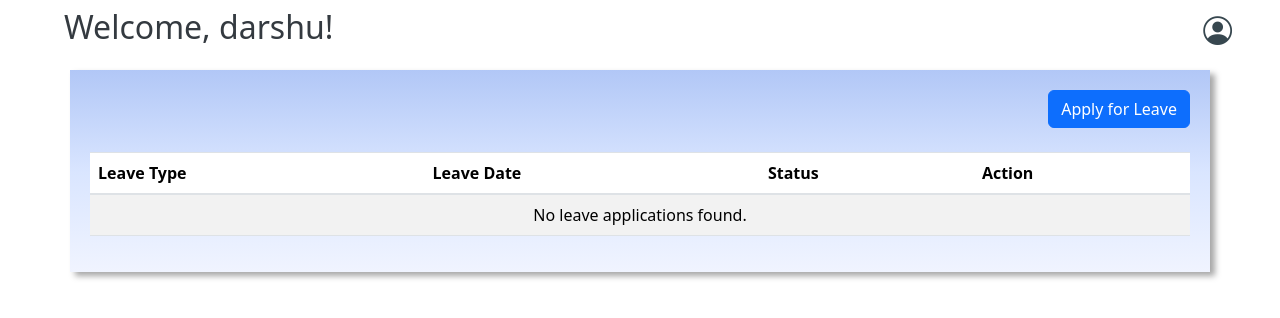
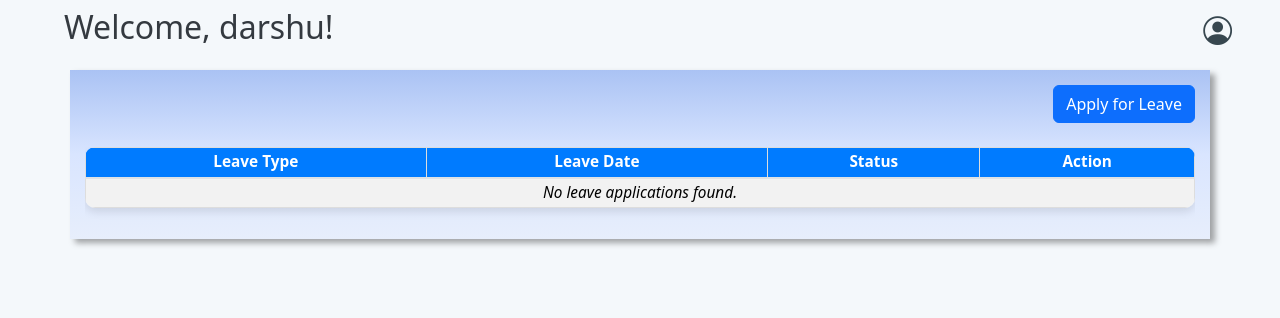
Before and after one commit to DarshanaM11/Django-student-leave-app, a Django app: page /student_dashboard/ in a window 1280 px wide. Shown: the top 318 px of the page. Run offline with Django 5.2, Linux system fonts and the light colour scheme; a user stored in the database is signed in; data comes from the database, SQL or seed files in the repository; both versions use the stored data as it was after the commit; some libraries are stand-ins or nearby versions.

Commit message:
some css and file changes

```diff
--- a/myapp/templates/student_dashboard.html
+++ b/myapp/templates/student_dashboard.html
@@ -18,85 +18,12 @@
     <link href="https://stackpath.bootstrapcdn.com/bootstrap/4.3.1/css/bootstrap.min.css" rel="stylesheet">
     <!-- <link href="https://cdn.jsdelivr.net/npm/bootstrap@5.3.0-alpha1/dist/css/bootstrap.min.css" rel="stylesheet"> -->
     <link href="https://cdn.jsdelivr.net/npm/bootstrap@5.3.0-alpha1/dist/css/bootstrap.min.css" rel="stylesheet" />
-    <style>
-        /* Basic styling for the page */
-        body {
-            background-color: #ffffffff;
-            /* Light gray background */
-            color: #343a40;
-            /* Darker text for better contrast */
-        }
 
-        .profile-icon {
-            font-size: 1.8rem;
-            color: #37474f;
-            cursor: pointer;
-            position: relative;
-            /* Ensures the popover positions relative to the icon */
-        }
+    <link href="{% static 'styles.css' %}" rel="stylesheet">
 
-
-        .popover {
-            display: none;
-            position: absolute;
-            top: 7%;
-            /* Places the popover directly below the icon */
-            left: 87%;
-            /* Centers the popover relative to the icon */
-            transform: translate(-50%, 10px);
-            /* Adjusts the alignment slightly and adds space below */
-            background-color: white;
-            box-shadow: 0px 4px 8px rgba(0, 0, 0, 0.2);
-            border-radius: 8px;
-            padding: 10px 30px;
-            width: auto;
-            z-index: 1000;
-            transition: opacity 0.2s ease;
-        }
-
-        .popover.show {
-            display: block;
-        }
-
-        .popover .profile-name {
-            display: flex;
-            justify-content: center;
-            font-size: 1.2vw;
-            font-weight: 600;
-            margin-bottom: 5px;
-            color: black;
-        }
-
-        .popover .logout-btn {
-            background-color: #f44336;
-            color: white;
-            padding: 3px;
-            text-align: center;
-            border-radius: 5px;
-            cursor: pointer;
-            width: 100%;
-            font-size: 14px;
-            margin-top: 10px;
-        }
-
-        .popover .logout-btn i {
-            color: white;
-            /* Ensure the icon color is white */
-            margin-right: 8px;
-        }
-
-        .container {
-            background: linear-gradient(to bottom, #1e5de658, #d9e5ff, #a3baff29);
-            /* White background for better contrast */
-            padding: 20px;
-            box-shadow: 5px 4px 6px rgba(0, 0, 0, 0.349);
-            /* Optional shadow for modern look */
-        }
-
-    </style>
 </head>
 
-<body >
+<body>
     <div class="p-2 d-flex justify-content-between ps-5 pe-5">
         <!-- Display Welcome Message -->
         <h2 class="px-3">Welcome, {{ request.user.username }}!</h2>
@@ -111,7 +38,6 @@
     </div>
 
     <div class="container mt-2">
-
         <!-- Display Success Messages (optional) -->
         {% if messages %}
         <div class="alert alert-success mt-4" role="alert">
@@ -127,6 +53,7 @@
         </div>
 
         <!-- Bootstrap Table -->
+        <div class="table-container">
             <table class="table table-striped table-hover">
                 <thead>
                     <tr>
@@ -137,23 +64,30 @@
                     </tr>
                 </thead>
                 <tbody>
-
                     {% if student_data %}
                     {% for data in student_data %}
                     <tr>
                         <td>{{ data.leave_type }}</td>
                         <td>{{ data.leave_date_from }} to {{ data.leave_date_to }}</td>
                         <td>{{ data.status }}</td>
-
+                        <td>
+                            <button class="btn btn-sm btn-primary edit-btn" data-id="{{ data.id }}"
+                                data-leave-type="{{ data.leave_type }}" data-date-from="{{ data.leave_date_from }}"
+                                data-date-to="{{ data.leave_date_to }}" data-whole-day="{{ data.whole_day }}"
+                                data-reason="{{ data.reason }}">
+                                Edit
+                            </button>
+                        </td>
                     </tr>
                     {% endfor %}
                     {% else %}
-                <tr id="no-data-row">
-                    <td colspan="5" class="text-center">No leave applications found.</td>
+                    <tr id="no-data-row" class="no-data">
+                        <td colspan="4">No leave applications found.</td>
                     </tr>
                     {% endif %}
                 </tbody>
             </table>
+        </div>
     </div>
 
     <!-- Modal -->
@@ -222,100 +156,12 @@
     </div>
 
 
-
     <!-- Bootstrap JS (for modal functionality) -->
     <script src="https://cdn.jsdelivr.net/npm/bootstrap@5.3.0-alpha1/dist/js/bootstrap.bundle.min.js"></script>
     <link href="https://cdnjs.cloudflare.com/ajax/libs/font-awesome/5.15.4/css/all.min.css" rel="stylesheet">
 
 </body>
-
-<script>
+<script src="{% static 'scripts.js' %}"></script>
 
 
-    // Function to toggle the popover visibility
-    document.querySelector('.profile-icon').addEventListener('click', function (event) {
-        const popover = document.getElementById('popover');
-        popover.classList.toggle('show');
-        event.stopPropagation(); // Prevent click event from propagating to the document
-    });
-
-    // Function to close the popover when clicking outside
-    document.addEventListener('click', function (event) {
-        const popover = document.getElementById('popover');
-        const profileIcon = document.querySelector('.profile-icon');
-
-        // If the click is outside the popover and the profile icon
-        if (!popover.contains(event.target) && event.target !== profileIcon) {
-            popover.classList.remove('show');
-        }
-    });
-
-    // Logout confirmation
-    document.getElementById('logout-btn').addEventListener('click', function () {
-        const confirmation = confirm("Do you want to exit?");
-        if (confirmation) {
-            window.location.href = "/"; // Redirect to home.html
-        }
-    });
-
-
-
-    // Function to set the minimum date for Date From and Date To fields
-    function setMinDateForDateFields() {
-        const today = new Date().toISOString().split('T')[0]; // Get today's date in YYYY-MM-DD format
-        document.getElementById('dateFrom').setAttribute('min', today); // Set min date for "Date From"
-        document.getElementById('dateTo').setAttribute('min', today);   // Set min date for "Date To"
-    }
-
-    // Call the function to set the minimum date on page load
-    setMinDateForDateFields();
-
-
-    document.querySelector('form').addEventListener('submit', async function (e) {
-        e.preventDefault();
-        const form = e.target;
-        const formData = new FormData(form);
-
-        const response = await fetch(form.action, {
-            method: form.method,
-            body: formData,
-            headers: {
-                "X-Requested-With": "XMLHttpRequest"
-            }
-        });
-
-        if (response.ok) {
-            const result = await response.json();
-
-            if (result.success) {
-                const tableBody = document.querySelector('table tbody');
-                const newRow = document.createElement('tr');
-                const leaveType = formData.get('leaveType');
-                const dateFrom = formData.get('dateFrom');
-                const dateTo = formData.get('dateTo');
-                const status = result.status || "Pending";
-
-                newRow.innerHTML = `
-                <td>${leaveType}</td>
-                <td>${dateFrom} to ${dateTo}</td>
-                <td>${status}</td>
-            `;
-                tableBody.appendChild(newRow);
-
-                const noDataRow = document.getElementById('no-data-row');
-                if (noDataRow) {
-                    noDataRow.style.display = 'none';
-                }
-
-                // Hide the modal and reset the form
-                const modal = bootstrap.Modal.getInstance(document.getElementById('leaveModal'));
-                modal.hide();
-                form.reset();
-            }
-        }
-    });
-
-
-</script>
-
 </html>
--- a/myapp/views.py
+++ b/myapp/views.py
@@ -58,38 +58,54 @@ def todos(request):
 # def student_dashboard(request):
 #     return render(request, 'student_dashboard.html')
 
-
 def student_dashboard(request):
-
     print(f"Current user: {request.user.username}")
     if not request.user.is_authenticated:
         # If the user is not authenticated, redirect them to the login page
         return redirect('login')  # Make sure 'login' is the name of your login URL
 
-    # Proceed if the user is authenticated
     if request.method == "POST":
-        leave_type = request.POST.get("leaveType")
-        date_from = request.POST.get("dateFrom")
-        date_to = request.POST.get("dateTo")
-        whole_day = bool(request.POST.get("wholeDay"))
-        reason = request.POST.get("reason")
+        if "editId" in request.POST:  # Handle editing an existing leave application
+            edit_id = request.POST.get("editId")
+            leave_type = request.POST.get("leaveType")
+            date_from = request.POST.get("dateFrom")
+            date_to = request.POST.get("dateTo")
+            whole_day = bool(request.POST.get("wholeDay"))
+            reason = request.POST.get("reason")
 
-        # Save the leave application with the logged-in user's username
-        LeaveApplication.objects.create(
-            username=request.user.username,  # This ensures the logged-in user is used
-            leave_type=leave_type,
-            leave_date_from=date_from,
-            leave_date_to=date_to,
-            whole_day=whole_day,
-            reason=reason,
-        )
-        return JsonResponse({'success': True})
+            try:
+                leave_application = LeaveApplication.objects.get(id=edit_id, username=request.user.username)
+                leave_application.leave_type = leave_type
+                leave_application.leave_date_from = date_from
+                leave_application.leave_date_to = date_to
+                leave_application.whole_day = whole_day
+                leave_application.reason = reason
+                leave_application.save()
+
+                return JsonResponse({'success': True, 'message': 'Leave application updated successfully'})
+            except LeaveApplication.DoesNotExist:
+                return JsonResponse({'success': False, 'message': 'Leave application not found'})
+        else:  # Handle adding a new leave application
+            leave_type = request.POST.get("leaveType")
+            date_from = request.POST.get("dateFrom")
+            date_to = request.POST.get("dateTo")
+            whole_day = bool(request.POST.get("wholeDay"))
+            reason = request.POST.get("reason")
+
+            LeaveApplication.objects.create(
+                username=request.user.username,
+                leave_type=leave_type,
+                leave_date_from=date_from,
+                leave_date_to=date_to,
+                whole_day=whole_day,
+                reason=reason,
+            )
+            return JsonResponse({'success': True})
 
     # Fetch the leave applications for the logged-in user
     student_data = LeaveApplication.objects.filter(username=request.user.username)
 
-    # Pass the data and the logged-in user's username to the template
     return render(request, "student_dashboard.html", {
         "student_data": student_data,
-        "username": request.user.username  # Ensure it uses the logged-in user's username
+        "username": request.user.username
     })
--- /dev/null
+++ b/static/scripts.js
@@ -0,0 +1,79 @@
+// scripts.js
+
+// Function to toggle the popover visibility
+document.querySelector('.profile-icon').addEventListener('click', function (event) {
+    const popover = document.getElementById('popover');
+    popover.classList.toggle('show');
+    event.stopPropagation(); // Prevent click event from propagating to the document
+});
+
+// Function to close the popover when clicking outside
+document.addEventListener('click', function (event) {
+    const popover = document.getElementById('popover');
+    const profileIcon = document.querySelector('.profile-icon');
+
+    if (!popover.contains(event.target) && event.target !== profileIcon) {
+        popover.classList.remove('show');
+    }
+});
+
+// Logout confirmation
+document.getElementById('logout-btn').addEventListener('click', function () {
+    const confirmation = confirm("Do you want to exit?");
+    if (confirmation) {
+        window.location.href = "/"; // Redirect to home.html
+    }
+});
+
+// Function to set the minimum date for Date From and Date To fields
+function setMinDateForDateFields() {
+    const today = new Date().toISOString().split('T')[0];
+    document.getElementById('dateFrom').setAttribute('min', today);
+    document.getElementById('dateTo').setAttribute('min', today);
+}
+
+// Call the function to set the minimum date on page load
+setMinDateForDateFields();
+
+document.querySelector('form').addEventListener('submit', async function (e) {
+    e.preventDefault();
+    const form = e.target;
+    const formData = new FormData(form);
+
+    const response = await fetch(form.action, {
+        method: form.method,
+        body: formData,
+        headers: {
+            "X-Requested-With": "XMLHttpRequest"
+        }
+    });
+
+    if (response.ok) {
+        const result = await response.json();
+
+        if (result.success) {
+            const tableBody = document.querySelector('table tbody');
+            const newRow = document.createElement('tr');
+            const leaveType = formData.get('leaveType');
+            const dateFrom = formData.get('dateFrom');
+            const dateTo = formData.get('dateTo');
+            const status = result.status || "Pending";
+
+            newRow.innerHTML = `
+            <td>${leaveType}</td>
+            <td>${dateFrom} to ${dateTo}</td>
+            <td>${status}</td>
+        `;
+            tableBody.appendChild(newRow);
+
+            const noDataRow = document.getElementById('no-data-row');
+            if (noDataRow) {
+                noDataRow.style.display = 'none';
+            }
+
+            const modal = bootstrap.Modal.getInstance(document.getElementById('leaveModal'));
+            modal.hide();
+            form.reset();
+        }
+    }
+});
--- /dev/null
+++ b/static/styles.css
@@ -0,0 +1,123 @@
+/* styles.css */
+
+/* Basic styling for the page */
+body {
+    background-color: #f4f8fb;
+    color: #343a40;
+}
+
+.profile-icon {
+    font-size: 1.8rem;
+    color: #37474f;
+    cursor: pointer;
+    position: relative;
+}
+
+.popover {
+    display: none;
+    position: absolute;
+    top: 7%;
+    left: 87%;
+    transform: translate(-50%, 10px);
+    background-color: white;
+    box-shadow: 0px 4px 8px rgba(0, 0, 0, 0.2);
+    border-radius: 8px;
+    padding: 10px 30px;
+    width: auto;
+    z-index: 1000;
+    transition: opacity 0.2s ease;
+}
+
+.popover.show {
+    display: block;
+}
+
+.popover .profile-name {
+    display: flex;
+    justify-content: center;
+    font-size: 1.2vw;
+    font-weight: 600;
+    margin-bottom: 5px;
+    color: black;
+}
+
+.popover .logout-btn {
+    background-color: #f44336;
+    color: white;
+    padding: 3px;
+    text-align: center;
+    border-radius: 5px;
+    cursor: pointer;
+    width: 100%;
+    font-size: 14px;
+    margin-top: 10px;
+}
+
+.popover .logout-btn i {
+    color: white;
+    margin-right: 8px;
+}
+
+.container {
+    background: linear-gradient(to bottom, #1e5de658, #d9e5ff, #a3baff29);
+    padding: 15px;
+    box-shadow: 5px 4px 6px rgba(0, 0, 0, 0.349);
+}
+
+/* Table Styling */
+.table {
+    width: 100%;
+    /* margin-top: 20px; */
+    border-radius: 10px;
+    overflow: hidden;
+    box-shadow: 0 4px 8px rgba(0, 0, 0, 0.1);
+}
+
+.table th,
+.table td {
+    text-align: center;
+    vertical-align: middle;
+    padding: 5px;
+    border: 1px solid #ddd;
+    line-height: 1.2;
+    font-size: 1.2vw;
+}
+
+.table th {
+    background-color: #007bff;
+    color: white;
+    font-weight: bold;
+}
+
+.table tbody tr:hover {
+    background-color: #a8c4f1d3;
+}
+
+.table .no-data {
+    text-align: center;
+    color: #888;
+    font-style: italic;
+}
+
+.table-container {
+    max-height: 350px;
+    overflow-y: auto;
+    /* border: 1px solid #ddd; */
+}
+
+.table-container::-webkit-scrollbar {
+    width: 6px;
+}
+
+.table-container::-webkit-scrollbar-thumb {
+    background-color: #007bff;
+    border-radius: 10px;
+}
+
+.table-container::-webkit-scrollbar-track {
+    background-color: #f4f8fb;
+}
+
+.modal-body {
+    padding: 30px;
+}
```
Also changed, not shown: db.sqlite3. Lines whose indentation alone changed are shown as unchanged.
